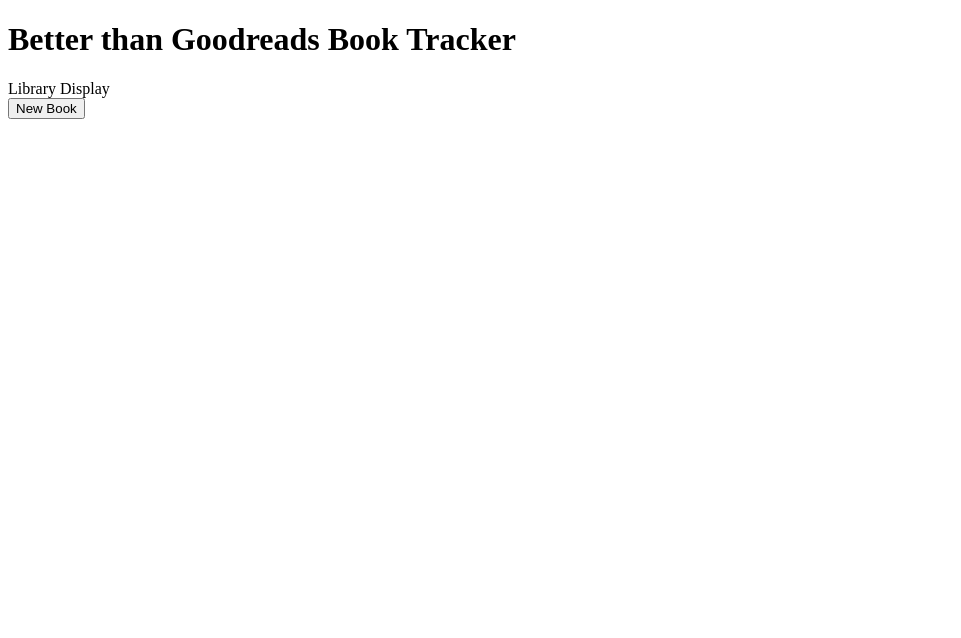
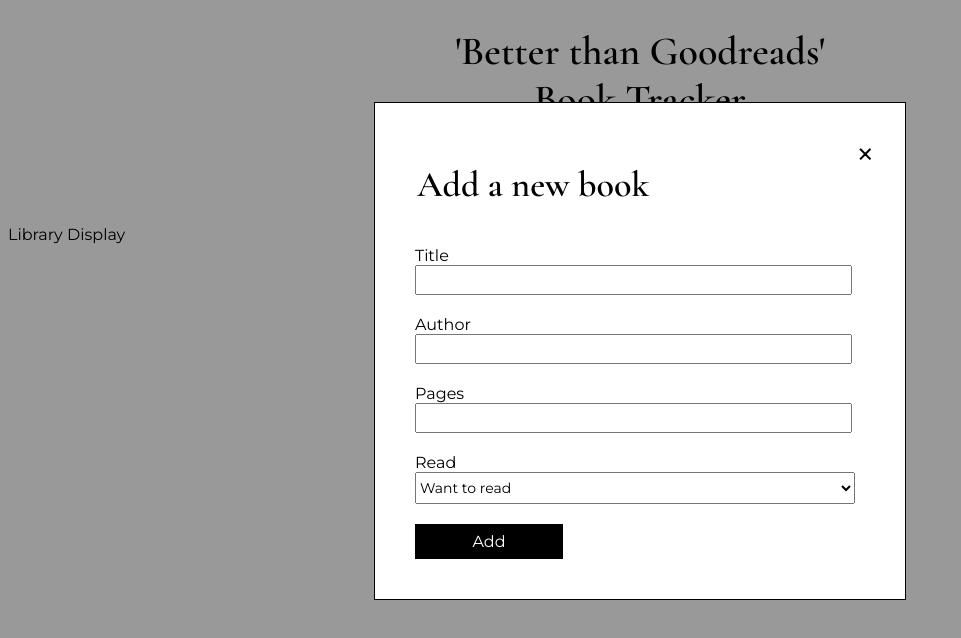
Before and after one commit to jtcaovan/Library, a plain HTML site: page index.html in a window 1280 px wide. Both pictures are taken after a click on the button "New Book". Shown: the whole page, without its empty margins (0-961 px from the left). Drawn offline with nearby package versions, Linux system fonts and the light colour scheme.

Commit message:
Updated UI

```diff
--- a/index.html
+++ b/index.html
@@ -9,45 +9,48 @@
   <meta name="viewport" content="width=device-width, initial-scale=1">
 
   <link href="style.css" rel="stylesheet">
+  <link href="https://fonts.googleapis.com/css2?family=Cormorant+Garamond:wght@400;600&family=Montserrat&display=swap" rel="stylesheet">
 </head>
 
 <body>
-  <h1>Better than Goodreads Book Tracker</h1>
+  <h1>'Better than Goodreads' <br> Book Tracker</h1>
+
+  <div id="buttonContainer">
+    <button id="newBookButton">New Book</button>
+    <button id="deleteBookButton">Delete book</button>
+  </div>
 
   <div id="libraryDisplay">Library Display</div>
 
-  <button id="newBookButton">New Book</button>
-
-  <form id="newBookForm">
+  <div id="modal">
+    <form id="newBookForm">
+      <span class="close">&times;</span>
+      <h2>Add a new book</h2>
       <li>
-        <label for="title">Title:</label>
+        <label for="title">Title</label>
         <input type="text" id="title" name="title"></input>
       </li>
-
       <li>
-        <label for="author">Author:</label>
+        <label for="author">Author</label>
         <input type="text" id="author" name="author"></input>
       <li>
-
-        <label for="pages">Pages:</label>
+        <label for="pages">Pages</label>
         <input type="text" id="pages" name="pages"></input>
       </li>
-
       <li>
-        <label for="read">Read:</label>
+        <label for="read">Read</label><br>
         <select id="read">
           <option value="Want to read">Want to read</option>
           <option value="Currently reading">Currently reading</option>
-          <option value="Read">Read</option>
+          <option value="Started not finshed">Started but didn't finish</option>
+          <option value="Read">Finished</option>
         </select>
       </li>
-
       <li>
-        <input type="button" id="submitButton" value="Submit">
+        <input type="button" id="submitButton" value="Add">
       </li>
-
-  </form>
-
+    </form>
+  </div>
 
   <script src="script.js"></script>
 </body>
--- a/script.js
+++ b/script.js
@@ -1,9 +1,40 @@
 let library = [];
 
-let submitButton = document.querySelector("#submitButton");
-submitButton.addEventListener("click", addBooktoLibary);
+// Query selectors and event listeners
+let libraryDisplay = document.querySelector("#libraryDisplay")
 
-let libraryDisplay = document.querySelector("#libraryDisplay")
+let modal = document.querySelector('#modal')
+
+let newBookButton = document.querySelector('#newBookButton')
+newBookButton.addEventListener('click', () => {
+    modal.style.display = 'block'
+});
+
+let close = document.querySelector('.close')
+close.addEventListener('click', () => {
+    modal.style.display = 'none'
+})
+
+window.onclick = function(e) {
+    if (e.target == modal) {
+        modal.style.display = 'none'
+    }
+}
+
+
+// Delete Book
+// let deleteBookButton = document.querySelector('#deleteBookButton');
+// let closeBook = document.createElement('span')
+// closeBook.classList.add('closeButton')
+
+
+// deleteBookButton.addEventListener('click', () => {
+//     for (let i = 0; i < library; i++) {
+//         libraryDisplay.div.appendChild('closeBook');
+//     }
+// });
+
+//
 
 function Book(author, title, pages, read) {
     this.title = title;
@@ -11,9 +42,12 @@ function Book(author, title, pages, read) {
     this.pages = pages;
     this.read = read;
     this.info = function() {
-        return `Title: ${title} Author: ${author} Pages: ${pages} Read: ${read}`
+        return `Title: ${title} "\n" Author: ${author} Pages: ${pages} Read: ${read}`
     }
 }
+
+let submitButton = document.querySelector("#submitButton");
+submitButton.addEventListener("click", addBooktoLibary);
 
 function addBooktoLibary(e) {
     e.preventDefault();
@@ -25,32 +59,51 @@ function addBooktoLibary(e) {
         )
 
     displayBooks();
+    resetForm();
 }
 
-function displayBooks() {
-    // Loops through library and displays each book on the page
-        let newBookCard = document.createElement('div');
-        newBookCard.classList.add('card')
-        libraryDisplay.appendChild(newBookCard);
+// function createBookCard() {
+//     // creates a card div for each new book.
+// }
 
-        for (book in library) {
-            newBookCard.textContent = library[book].info();
-        }
+function displayBookCard() {
+    // Creates a card div for each new book
+    let newBookCard = document.createElement('div');
+    newBookCard.classList.add('card')
+    libraryDisplay.appendChild(newBookCard);
+
+    let deleteBook = document.createElement('span');
+    let bookTitle = document.createElement('p');
+    let bookAuthor = document.createElement('p');
+    let bookPages = document.createElement('p');
+    let bookRead = document.createElement('p');
+
+        deleteBook.classList.add('close')
+        deleteBook.addEventListener('click', deleteBookCard);
+
+    newBookCard.append(deleteBook,bookTitle,bookAuthor,bookPages,bookRead)
+
+// Loops through library and displays each book on the page
+
+    for (book in library) {
+        deleteBook.innerHTML = '&times;';
+        bookTitle.textContent = `Title: ${library[book].title}`;
+        bookAuthor.textContent = `Author: ${library[book].author}`;
+        bookPages.textContent = `Pages: ${library[book].pages}`;
+        bookRead.textContent = `Status: ${library[book].read}`;
     }
 
-let newBookButton = document.querySelector('#newBookButton')
-newBookButton.addEventListener('click', toggleNewBook);
+}
 
-function toggleNewBook() {
-    let newBookForm = document.querySelector('#newBookForm')
+function deleteBookCard() {
 
-    if (newBookForm.style.display === 'none') {
-        newBookForm.style.display = 'block';
-    } else {
-        newBookForm.style.display = 'none';
-    }
 }
 
 Book.prototype.changeReadStatus = function() {
     // Changes read status
 }
+
+function resetForm() {
+    modal.style.display = 'none';
+    newBookForm.reset();
+}
--- a/style.css
+++ b/style.css
@@ -1,22 +1,126 @@
+body {
+    font-family: 'Montserrat', sans-serif;
+}
+
 li {
     list-style: none;
+    width: 90%;
+    padding: 10px;
 }
+
+h1 {
+    text-align: center;
+    font-family: 'Cormorant Garamond', serif !important;
+    font-weight: 600;
+    font-size: 40px;
+}
+
+
 #libraryDisplay {
     display: flex;
+    flex-wrap: wrap;
 }
 
 .card {
-    width: 100x;
+    width: 200px;
+    height: 250px;
     border: 1px solid black;
     margin: 10px;
     padding: 10px;
 }
-/* #newBookForm {
 
-} */
+#modal {
+    display: none;
+    position: fixed;
+    z-index: 1;
+    overflow: auto;
+    left: 0;
+    top: 0;
+    width: 100%;
+    height: 100%;
+    background-color: rgba(0,0,0,0.4);
+}
 
-label, #submit {
-    display: inline-block;
-    width: 100px;
-    text-align: right;
+#newBookForm {
+    background-color:white;
+    text-align: left;
+    margin: 8% auto;
+    padding: 30px;
+    border: 1px solid #888;
+    width: 470px;
+    border: 1px solid black;
 }
+
+.close {
+    color:black;
+    float: right;
+    font-size: 34px;
+    transition: 0.8px;
+}
+
+.close:hover {
+    font-size: 40px;
+}
+
+h2 {
+    font-family: 'Cormorant Garamond', serif !important;
+    display: block;
+    margin-left: 12px;
+    font-size: 36px;
+    font-weight: 600;
+}
+
+input {
+    width: 100%;
+    height: 16px;
+    font-family: 'Montserrat', sans-serif;
+    padding: 5px;
+    font-size: 14px;
+}
+
+select {
+    width: 104%;
+    height: 32px;
+    font-family: 'Montserrat', sans-serif;
+    font-size: 14px;
+}
+
+#submitButton {
+    font-size: 16px;
+    width: 35%;
+    height: 35px;
+    background-color: black;
+    color: white;
+    border: none;
+    transition: 0.4s;
+}
+
+#submitButton:hover {
+    font-size: 18px;
+    background-color: white;
+    color: black;
+    border: 1px solid black;
+}
+
+#buttonContainer {
+    display: flex;
+    justify-content: center;
+}
+
+#deleteBookButton, #newBookButton {
+    font-family: 'Montserrat', sans-serif;
+    font-size: 16px;
+    height: 35px;
+    width: 130px;
+    background-color: black;
+    color: white;
+    border: none;
+    margin: 20px;
+}
+
+#deleteBookButton:hover, #newBookButton:hover{
+    font-size: 18px;
+    background-color: white;
+    color: black;
+    border: 1px solid black;
+}
```
